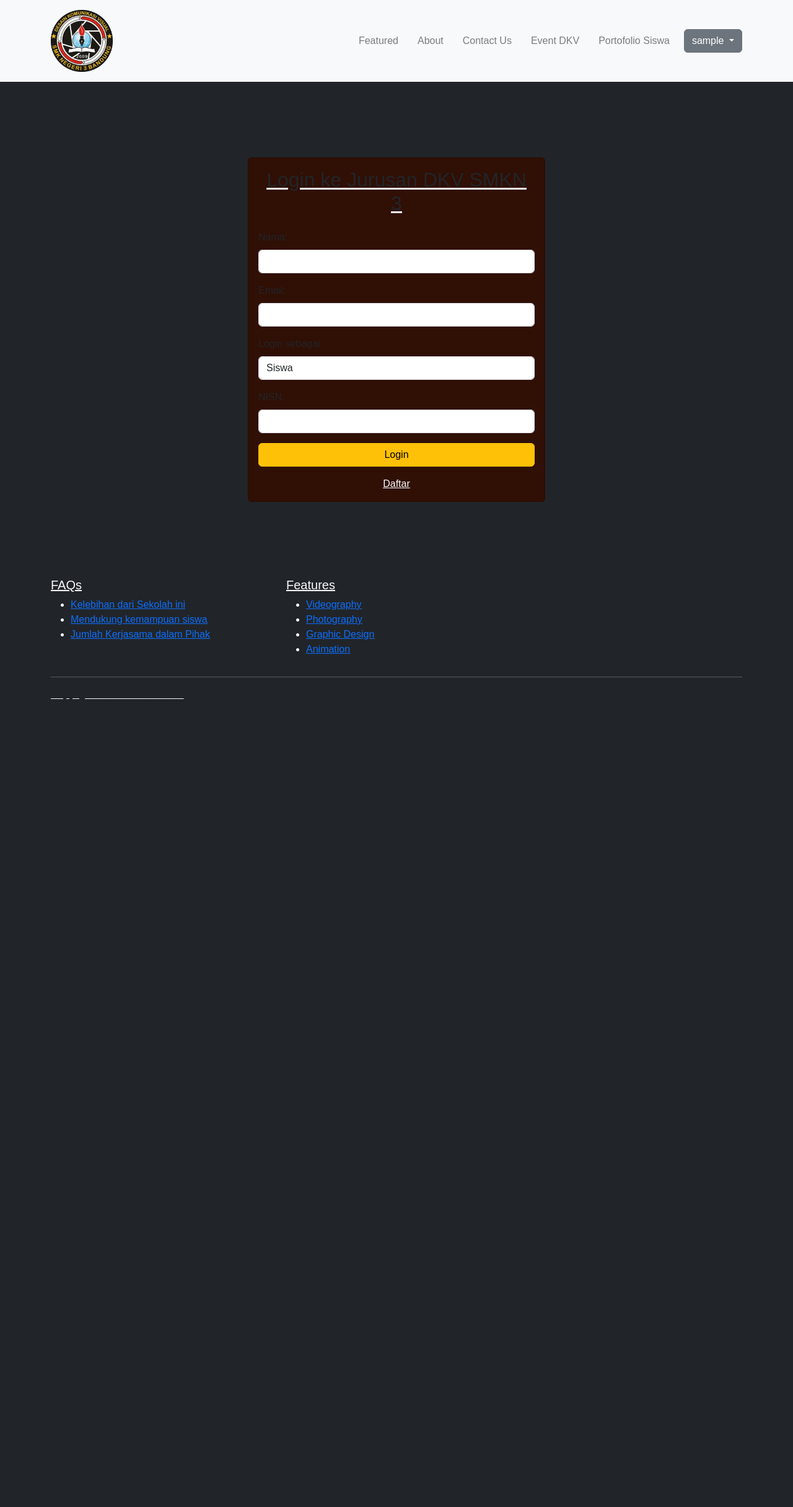
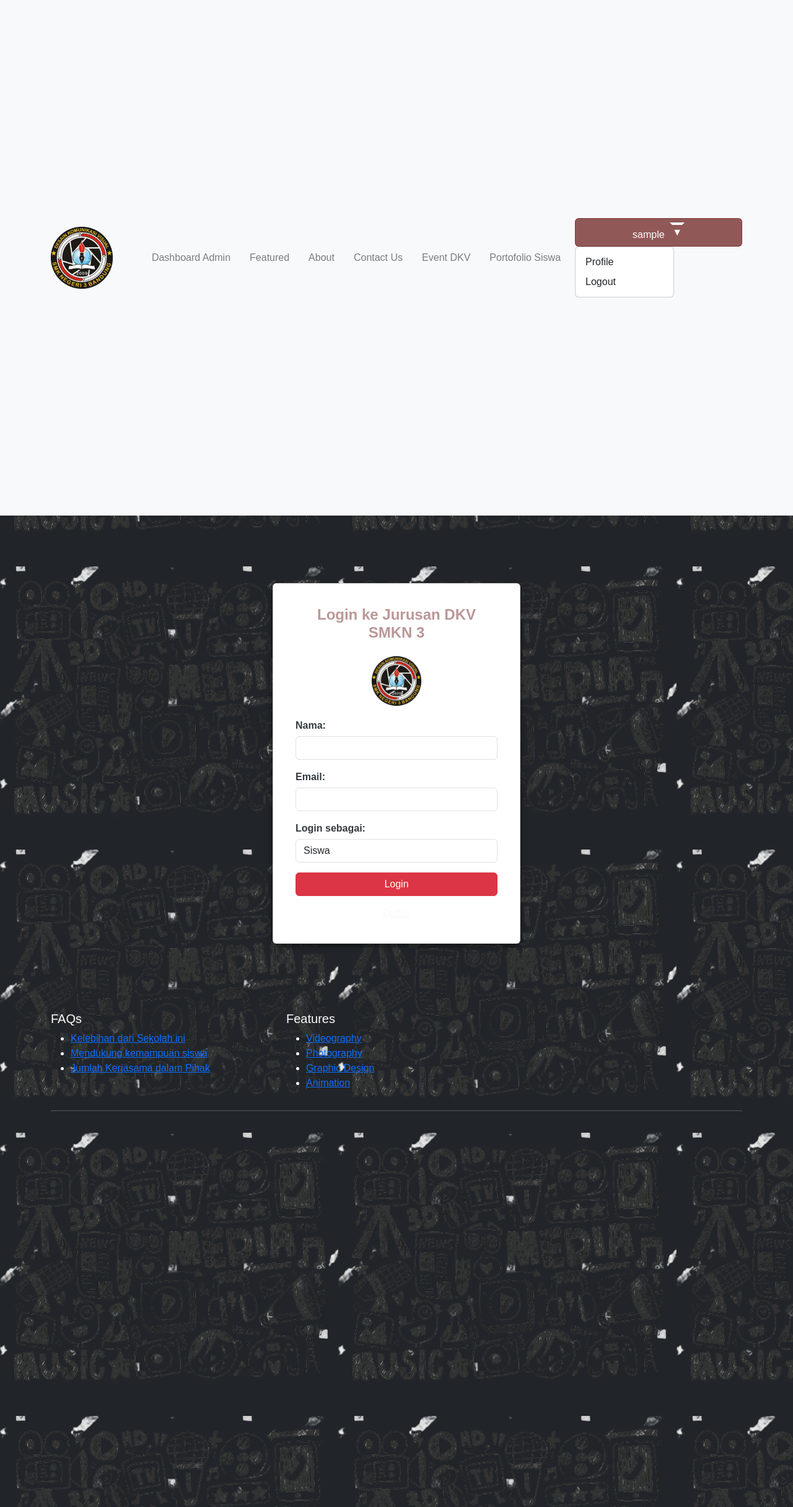
Before and after one commit to Kobidubidu/WebsiteSekolah_DCT, a PHP site: page /pages/login.php in a window 1280 px wide. Shown: the whole page at 62% size. Before the commit the page ends 1128 px from the top, so only its background shows below. Run offline with PHP 8.4, Linux system fonts and the light colour scheme; the visitor is signed in with stand-in values (Sample User, id 1).

Commit message:
"Updated PHP, CSS, and HTML files for login, header, and other pages, including changes to layout, styling, and functionality."

```diff
--- a/assets/css/About.css
+++ b/assets/css/About.css
@@ -1,34 +1,3 @@
-/* Custom Styles */
-body {
-  font-family: Arial, sans-serif;
-  margin: 0;
-  padding: 0;
-}
-
-/* Navbar */
-.navbar {
-  background-color: rgba(
-    119,
-    48,
-    48,
-    0.5
-  ); /* Warna merah dengan transparansi */
-}
-
-.navbar .navbar-brand {
-  font-size: 1.5rem;
-  font-weight: bold;
-}
-
-.navbar-nav .nav-link {
-  color: rgb(108, 71, 71);
-  margin-right: 15px;
-}
-
-.navbar-nav .nav-link:hover {
-  color: #ffdddd; /* Warna link saat di hover */
-}
-
 .btn-primary {
   background-color: rgba(119, 48, 48, 0.8);
   border-color: rgba(119, 48, 48, 0.8);
--- a/assets/css/header.css
+++ b/assets/css/header.css
@@ -1,4 +1,4 @@
-* Custom Styles */
+/* Custom Styles */
 body {
   font-family: Arial, sans-serif;
   margin: 0;
@@ -13,6 +13,7 @@ body {
     48,
     0.5
   ); /* Warna merah dengan transparansi */
+  z-index: 1000; /* Pastikan dropdown berada di atas elemen lainnya */
 }
 
 .navbar .navbar-brand {
@@ -29,6 +30,30 @@ body {
   color: #ffdddd; /* Warna link saat di hover */
 }
 
+/* Dropdown button styling */
+.dropdown-toggle::after {
+  margin-left: 0.255em;
+  vertical-align: 0.255em;
+  content: "\25BC"; /* Menambahkan simbol panah ke bawah */
+}
+
+/* Pastikan dropdown muncul di atas */
+.dropdown-menu {
+  z-index: 1050; /* Z-index lebih tinggi dari navbar */
+}
+
+/* Pastikan tombol dropdown bisa ditekan */
+.btn-secondary.dropdown-toggle {
+  background-color: rgba(119, 48, 48, 0.8);
+  border-color: rgba(119, 48, 48, 0.8);
+}
+
+.btn-secondary.dropdown-toggle:hover {
+  background-color: rgba(119, 48, 48, 1);
+  border-color: rgba(119, 48, 48, 1);
+}
+
+/* Button styles */
 .btn-primary {
   background-color: rgba(119, 48, 48, 0.8);
   border-color: rgba(119, 48, 48, 0.8);
@@ -38,3 +63,9 @@ body {
   background-color: rgba(119, 48, 48, 1);
   border-color: rgba(119, 48, 48, 1);
 }
+
+.dropdown-menu {
+  display: block !important; /* Untuk sementara, buat dropdown selalu terlihat */
+  visibility: visible !important; /* Pastikan terlihat */
+  position: relative; /* Atur posisi agar tetap dalam konteks */
+}
--- a/assets/css/login.css
+++ b/assets/css/login.css
@@ -1,28 +1,107 @@
+/* General body and card styles */
 body {
-    background-color: #651b05; /* Warna latar belakang */
+  background-image: url("../WebsiteSekolah_DCT/assets/images/bg-login.jpg"); /* Masukkan gambar background */
+  font-family: "Arial", sans-serif;
+  background-color: #343a40; /* Dark background */
+  color: #ffffff;
+  margin: 0;
+  padding: 0;
+}
+
+.container {
+  height: 100vh;
 }
 
 .card {
-    border: none; /* Menghilangkan border pada kartu */
+  background-color: rgba(
+    255,
+    255,
+    255,
+    0.9
+  ); /* Semi-transparent white background */
+  border-radius: 10px;
+  padding: 20px;
+  box-shadow: 0px 4px 10px rgba(0, 0, 0, 0.5);
+  width: 100%;
+  max-width: 400px;
+  margin: auto;
 }
 
-.card-title {
-    color: #ff3e3e; /* Warna judul */
+.card-body {
+  position: relative;
+  z-index: 2;
 }
 
-.btn-warning {
-    background-color: #ff3e3e; /* Warna tombol */
-    border: none; /* Menghilangkan border pada tombol */
+/* Logo styling */
+.logo {
+  display: block;
+  margin: 0 auto;
+  max-width: 80px; /* Mengubah ukuran logo menjadi lebih kecil */
+  height: auto; /* Menjaga proporsi logo */
+  margin-bottom: 20px;
 }
 
-.btn-warning:hover {
-    background-color: #ff3e3e; /* Warna tombol saat hover */
+/* Form control styles */
+.form-control {
+  background-color: #f2f2f2; /* Light grey background for input fields */
+  border: none;
+  border-radius: 5px;
+  padding: 10px;
+  margin-bottom: 15px;
 }
 
-.text-light {
-    color: #ffffff; /* Warna teks untuk link */
+.form-group label {
+  color: #343a40; /* Dark text for labels */
+  font-weight: bold;
+  margin-bottom: 5px;
 }
 
-.text-light:hover {
-    text-decoration: underline; /* Menambahkan garis bawah pada hover */
+/* Button styles */
+.btn {
+  background-color: #a93d36; /* Dark red color for button */
+  color: #fff;
+  border: none;
+  border-radius: 5px;
+  padding: 10px;
+  width: 100%;
+  font-weight: bold;
+  cursor: pointer;
 }
+
+.btn:hover {
+  background-color: #c44d44; /* Slightly lighter red on hover */
+}
+
+/* Role-based fields */
+#admin-fields,
+#user-fields {
+  transition: all 0.3s ease;
+  display: none; /* Hide user/admin fields initially */
+}
+
+#admin-fields.active,
+#user-fields.active {
+  display: block; /* Show active role fields */
+}
+
+/* For the card title */
+.card-title {
+  font-size: 24px;
+  font-weight: bold;
+  color: #343a40; /* Dark text for title */
+}
+
+/* Mobile responsive design */
+@media only screen and (max-width: 768px) {
+  .card {
+    width: 100%;
+    margin: 20px;
+  }
+}
+
+@media only screen and (max-width: 576px) {
+  .card {
+    width: 90%;
+    margin: 20px auto;
+  }
+}
--- a/includes/header.php
+++ b/includes/header.php
@@ -1,3 +1,7 @@
+<?php
+session_start();
+
+?>
 <!DOCTYPE html>
 <html lang="en">
 <head>
@@ -5,7 +9,7 @@
     <meta name="viewport" content="width=device-width, initial-scale=1.0">
     <title>About Us</title>
     <link href="https://cdn.jsdelivr.net/npm/bootstrap@5.3.0-alpha1/dist/css/bootstrap.min.css" rel="stylesheet">
-    <link rel="stylesheet" href="..\assets\css\About.css">
+    <link rel="stylesheet" href="..\assets\css\header.css">
 </head>
 <body>
 <nav class="navbar navbar-expand-lg navbar-light bg-light py-3 sticky-top" style="background-color: rgba(119, 48, 48, 0.5);">
@@ -16,30 +20,37 @@
         </button>
         <div class="collapse navbar-collapse" id="navbarNav">
             <ul class="navbar-nav ms-auto">
+                <?php if (isset($_SESSION['user_id'])): ?>
+                    <?php if ($_SESSION['role'] == 'admin'): ?>
+                        <li class="nav-item"><a class="nav-link" href="../pages/admin_dashboard.php">Dashboard Admin</a></li>
+                    <?php elseif ($_SESSION['role'] == 'user'): ?>
+                        <li class="nav-item"><a class="nav-link" href="../pages/dashboard.php">Dashboard Siswa</a></li>
+                    <?php endif; ?>
+                <?php endif; ?>
                 <li class="nav-item"><a class="nav-link" href="..\index.php">Featured</a></li>
                 <li class="nav-item"><a class="nav-link" href="..\pages\About.php">About</a></li>
                 <li class="nav-item"><a class="nav-link" href="..\pages\contact.php">Contact Us</a></li>
                 <li class="nav-item"><a class="nav-link" href="..\pages\eventdkv.php">Event DKV</a></li>
                 <li class="nav-item"><a class="nav-link" href="..\pages\portfolio.php">Portofolio Siswa</a></li>
             </ul>
-            <?php
-            if(isset($_SESSION['username'])) {
-                echo '<div class="dropdown">
+            <?php if (isset($_SESSION['username'])): ?>
+                <div class="dropdown">
                     <button class="btn btn-secondary dropdown-toggle" type="button" id="dropdownMenuButton" data-bs-toggle="dropdown" aria-expanded="false">
-                            ' . htmlspecialchars($_SESSION['username']) . '
+                        <?php echo htmlspecialchars($_SESSION['username']); ?>
                     </button>
                     <ul class="dropdown-menu" aria-labelledby="dropdownMenuButton">
                         <li><a class="dropdown-item" href="profile.php">Profile</a></li>
                         <li><a class="dropdown-item" href="../actions/logout.php">Logout</a></li>
                     </ul>
-                      </div>';
-            } else {
-                echo '<a href="login.php" class="btn btn-primary ms-3">Login</a>';
-            }
-            ?>
+                </div>
+            <?php else: ?>
+                <a href="../pages/login.php" class="btn btn-primary ms-3">Login</a>
+            <?php endif; ?>
         </div>
     </div>
 </nav>
-    <script src="https://cdn.jsdelivr.net/npm/bootstrap@5.3.0-alpha1/dist/js/bootstrap.bundle.min.js"></script>
-</body>
+<script src="https://cdn.jsdelivr.net/npm/@popperjs/core@2.11.6/dist/umd/popper.min.js" integrity="sha384-oBqDVmMz4fnFO9gybM1CuVtb1AnVxJ1KPCYAo2wFOMSKc6iUh0P3ImANtDHIz1z" crossorigin="anonymous"></script>
+<script src="https://cdn.jsdelivr.net/npm/bootstrap@5.3.0-alpha1/dist/js/bootstrap.min.js"></script>
+
+<script src="https://cdn.jsdelivr.net/npm/bootstrap@5.3.0-alpha1/dist/js/bootstrap.bundle.min.js"></script></body>
 </html>
--- a/pages/eventdkv.php
+++ b/pages/eventdkv.php
@@ -1,6 +1,6 @@
 <?php
-session_start();
 include '../includes/db_connect.php';
+
 
 $sql = "SELECT * FROM events ORDER BY created_at DESC";
 $result = $conn->query($sql);
--- a/pages/login.php
+++ b/pages/login.php
@@ -1,6 +1,3 @@
-<?php
-session_start();
-?>
 <!DOCTYPE html>
 <html lang="en">
 <head>
@@ -8,16 +5,21 @@ session_start();
     <meta name="viewport" content="width=device-width, initial-scale=1.0">
     <title>Login - DKV SMKN 3</title>
     <link href="https://stackpath.bootstrapcdn.com/bootstrap/4.5.2/css/bootstrap.min.css" rel="stylesheet">
-    <link rel="stylesheet" href="../assets/css/login.css">
+    <link rel="stylesheet" href="../assets/css/login.css"> <!-- Link to your CSS file -->
 </head>
 <body class="bg-dark text-light">
     <?php include '../includes/header.php'; ?>
 
     <div class="container d-flex justify-content-center align-items-center min-vh-100">
-        <div class="card" style="width: 30rem; background-color: #300f05;">
+        <div class="card">
             <div class="card-body">
-                <h2 class="card-title text-center mb-4">Login ke Jurusan DKV SMKN 3</h2>
-                <form action="../actions/login_process.php" method="POST">
+                <h2 class="card-title text-center mb-4" style="color: rgba(119, 48, 48, 0.5);">Login ke Jurusan DKV SMKN 3</h2>
+
+                <!-- Add logo -->
+                <img src="../assets/images/logobrand.png" alt="Logo DKV SMKN 3" class="logo" width='100' height='100'>
+
+                <!-- Form starts here -->
+                <form action="../actions/login_process.php" method="POST" style="color:  rgba(119, 48, 48, 0.5);">
                     <div class="form-group">
                         <label for="name">Nama:</label>
                         <input type="text" class="form-control" name="name" required>
@@ -33,16 +35,22 @@ session_start();
                             <option value="admin">Admin</option>
                         </select>
                     </div>
+
+                    <!-- Fields for user login -->
                     <div id="user-fields" class="form-group">
                         <label for="nisn">NISN:</label>
                         <input type="text" class="form-control" name="nisn">
                     </div>
+
+                    <!-- Fields for admin login -->
                     <div id="admin-fields" class="form-group" style="display: none;">
                         <label for="pin_code">PIN Code (untuk admin):</label>
                         <input type="password" class="form-control" name="pin_code">
                     </div>
-                    <button class="btn btn-warning btn-block" type="submit">Login</button>
+
+                    <button class="btn btn-danger btn-block" type="submit">Login</button>
                 </form>
+
                 <div class="text-center mt-3">
                     <a href="../pages/register.php" class="text-light">Daftar</a>
                 </div>
@@ -53,6 +61,7 @@ session_start();
     <script src="https://code.jquery.com/jquery-3.5.1.slim.min.js"></script>
     <script src="https://cdn.jsdelivr.net/npm/@popperjs/core@2.9.2/dist/umd/popper.min.js"></script>
     <script src="https://stackpath.bootstrapcdn.com/bootstrap/4.5.2/js/bootstrap.min.js"></script>
+
     <script>
         function toggleFields() {
             var role = document.getElementById("role").value;
@@ -68,8 +77,7 @@ session_start();
             }
         }
     </script>
-    <?php
-    include  '../includes/footer.php';
-    ?>
+
+    <?php include '../includes/footer.php'; ?>
 </body>
 </html>
```
Also changed, not shown: actions/login_process.php (+17 -8 lines), index.php (+20 -14 lines), pages/portfolio.php (+9 -10 lines), assets/images/bg-login.jpg (added). Lines whose indentation alone changed are shown as unchanged.
